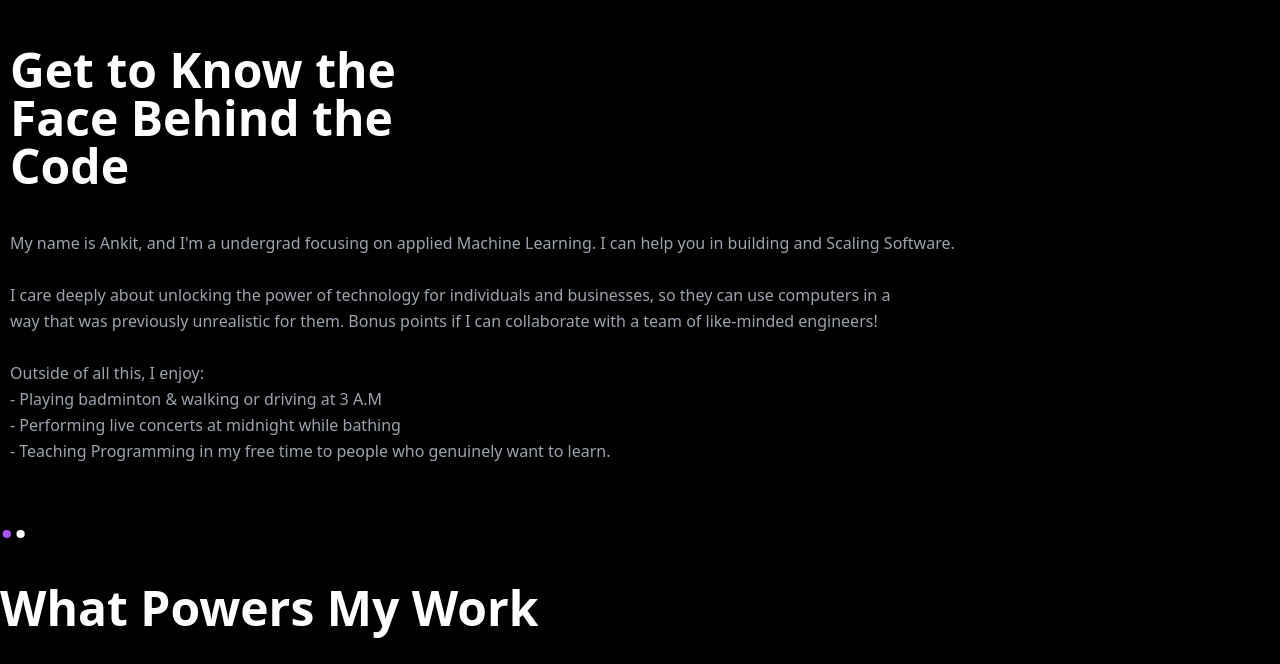
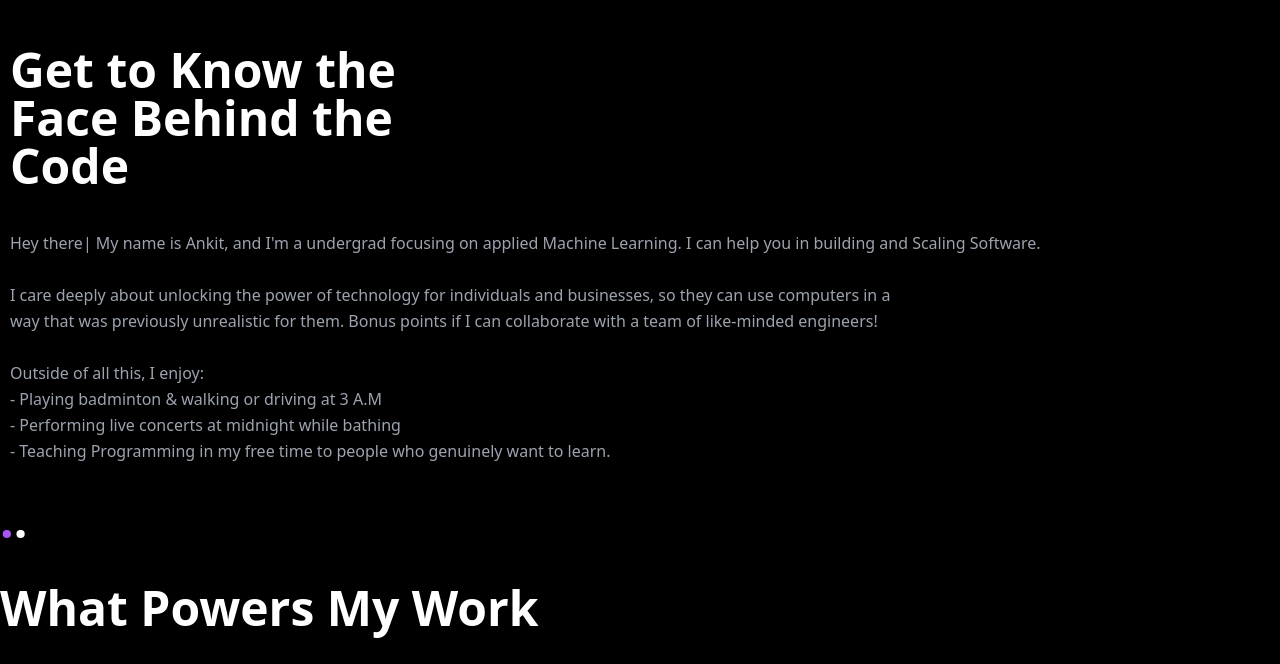
Before and after one commit to ankitmishralive/AnkitMishraspace, a Flask app: page / in a window 1280 px wide. Shown: the part 680-1344 px from the top of the page. Run offline with Flask 3, Linux system fonts and the light colour scheme; some libraries are stand-ins or nearby versions.

Commit message:
text update

```diff
--- a/templates/home.html
+++ b/templates/home.html
@@ -117,7 +117,7 @@
                     <br class="hidden lg:inline-block">Code
                 </h1>
                 <p class="mb-8 leading-relaxed" style="margin-left: 10px;">
-                    My name is Ankit, and I'm a undergrad focusing on applied Machine Learning. I can help you in building and Scaling Software. <br> <br>
+                    Hey there| My name is Ankit, and I'm a undergrad focusing on applied Machine Learning. I can help you in building and Scaling Software. <br> <br>
 
                     I care deeply about unlocking the power of technology for individuals and businesses, so they can use computers in a
                     <br> way that was previously unrealistic for them. Bonus points if I can collaborate with a team of like-minded engineers!
```
